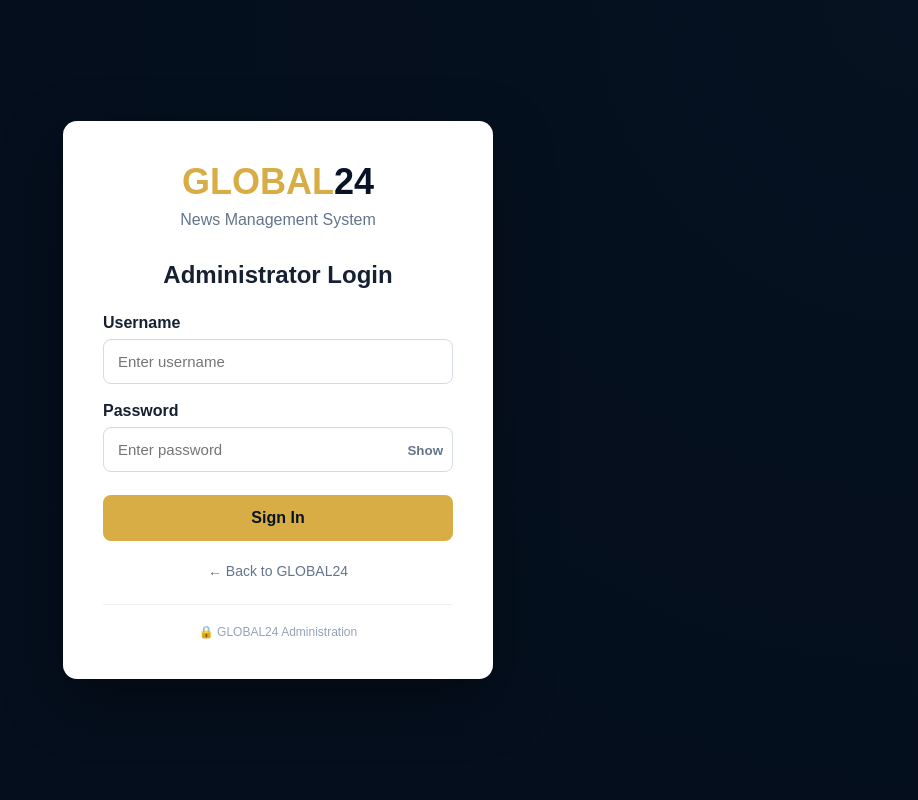
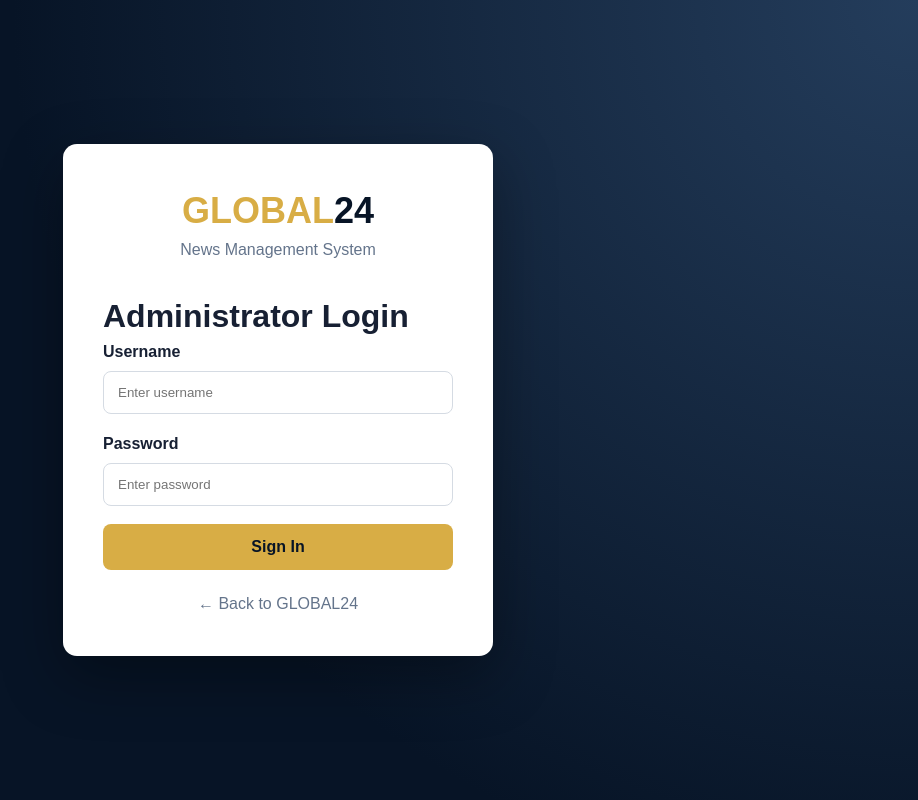
Before and after one commit to negashnatty0-sudo/GLOBAL24_newsroom-1-, a Flask app: page /login in a window 1280 px wide. Shown: the whole page, without its empty margins (362-1280 px from the left). Run offline with Flask 3, Linux system fonts and the light colour scheme.

Commit message:
Update login.html

```diff
--- a/templates/login.html
+++ b/templates/login.html
@@ -6,232 +6,50 @@
 
     <title>GLOBAL24 — Admin Login</title>
 
-    <style>
-        * {
-            box-sizing: border-box;
-            margin: 0;
-            padding: 0;
-        }
-
-        body {
-            min-height: 100vh;
-            font-family: Arial, Helvetica, sans-serif;
-            background:
-                linear-gradient(
-                    rgba(4, 14, 28, .92),
-                    rgba(4, 14, 28, .92)
-                ),
-                radial-gradient(
-                    circle at top right,
-                    #243d5c,
-                    #071426 60%
-                );
-
-            display: flex;
-            align-items: center;
-            justify-content: center;
-            padding: 20px;
-        }
-
-        .login-box {
-            width: 100%;
-            max-width: 430px;
-            background: white;
-            border-radius: 14px;
-            padding: 40px;
-            box-shadow: 0 20px 60px rgba(0,0,0,.35);
-        }
-
-        .logo {
-            text-align: center;
-            font-size: 36px;
-            font-weight: 900;
-            color: #d8ad45;
-            margin-bottom: 8px;
-        }
-
-        .logo span {
-            color: #071426;
-        }
-
-        .subtitle {
-            text-align: center;
-            color: #64748b;
-            margin-bottom: 32px;
-        }
-
-        h1 {
-            text-align: center;
-            color: #172033;
-            font-size: 24px;
-            margin-bottom: 25px;
-        }
-
-        .field {
-            margin-bottom: 18px;
-        }
-
-        label {
-            display: block;
-            font-weight: 700;
-            margin-bottom: 7px;
-            color: #172033;
-        }
-
-        input {
-            width: 100%;
-            padding: 13px 14px;
-            border: 1px solid #d5dbe3;
-            border-radius: 8px;
-            font-size: 15px;
-            outline: none;
-        }
-
-        input:focus {
-            border-color: #d8ad45;
-            box-shadow: 0 0 0 3px rgba(216,173,69,.15);
-        }
-
-        .password-wrapper {
-            position: relative;
-        }
-
-        .password-wrapper input {
-            padding-right: 75px;
-        }
-
-        .show-password {
-            position: absolute;
-            right: 10px;
-            top: 50%;
-            transform: translateY(-50%);
-            border: none;
-            background: transparent;
-            color: #64748b;
-            cursor: pointer;
-            font-weight: 700;
-        }
-
-        .login-button {
-            width: 100%;
-            padding: 14px;
-            margin-top: 5px;
-            border: none;
-            border-radius: 8px;
-            background: #d8ad45;
-            color: #071426;
-            font-size: 16px;
-            font-weight: 800;
-            cursor: pointer;
-        }
-
-        .login-button:hover {
-            background: #c69d38;
-        }
-
-        .error {
-            display: none;
-            margin-top: 15px;
-            padding: 12px;
-            border-radius: 7px;
-            background: #fee2e2;
-            color: #991b1b;
-            font-size: 14px;
-        }
-
-        .back {
-            display: block;
-            text-align: center;
-            margin-top: 22px;
-            color: #64748b;
-            text-decoration: none;
-            font-size: 14px;
-        }
-
-        .back:hover {
-            color: #a07820;
-        }
-
-        .security {
-            text-align: center;
-            margin-top: 25px;
-            padding-top: 20px;
-            border-top: 1px solid #edf0f3;
-            color: #94a3b8;
-            font-size: 12px;
-        }
-
-        @media (max-width: 500px) {
-            .login-box {
-                padding: 30px 22px;
-            }
-        }
-    </style>
+    <link rel="stylesheet" href="{{ url_for('static', filename='style.css') }}">
 </head>
 
-<body>
+<body class="login-page">
 
     <div class="login-box">
 
-        <div class="logo">
+        <div class="login-logo">
             GLOBAL<span>24</span>
         </div>
 
-        <p class="subtitle">
+        <p class="login-subtitle">
             News Management System
         </p>
 
-        <h1>
-            Administrator Login
-        </h1>
+        <h1>Administrator Login</h1>
 
         <form id="loginForm">
 
-            <div class="field">
-
-                <label for="username">
-                    Username
-                </label>
+            <div class="form-group">
+                <label for="username">Username</label>
 
                 <input
                     type="text"
                     id="username"
+                    name="username"
                     placeholder="Enter username"
                     autocomplete="username"
                     required
                 >
-
             </div>
 
-
-            <div class="field">
-
-                <label for="password">
-                    Password
-                </label>
-
-                <div class="password-wrapper">
+            <div class="form-group">
+                <label for="password">Password</label>
 
                 <input
                     type="password"
                     id="password"
+                    name="password"
                     placeholder="Enter password"
                     autocomplete="current-password"
                     required
                 >
-
-                    <button
-                        type="button"
-                        class="show-password"
-                        onclick="togglePassword()"
-                    >
-                        Show
-                    </button>
-
             </div>
-
-            </div>
-
 
             <button
                 type="submit"
@@ -240,55 +58,39 @@
                 Sign In
             </button>
 
-
-            <div
-                class="error"
-                id="errorMessage"
-            >
-                Incorrect username or password.
-            </div>
-
         </form>
 
+        <p
+            id="errorMessage"
+            style="
+                display:none;
+                margin-top:15px;
+                color:#991b1b;
+                text-align:center;
+            "
+        ></p>
 
         <a
-            href="index.html"
-            class="back"
+            href="/"
+            style="
+                display:block;
+                text-align:center;
+                margin-top:22px;
+                color:#64748b;
+                text-decoration:none;
+            "
         >
             ← Back to GLOBAL24
         </a>
-
-
-        <div class="security">
-            🔒 GLOBAL24 Administration
-        </div>
 
     </div>
 
 
 <script>
 
-    /*
-        DEMO LOGIN ONLY
-
-        Username:
-        admin
-
-        Password:
-        change-me
-
-        IMPORTANT:
-        Do not use client-side credentials
-        for a real production website.
-    */
-
-    const DEMO_USERNAME = "admin";
-    const DEMO_PASSWORD = "change-me";
-
-
 document
     .getElementById("loginForm")
-        .addEventListener("submit", function(event) {
+    .addEventListener("submit", async function(event) {
 
         event.preventDefault();
 
@@ -298,58 +100,56 @@
         const password =
             document.getElementById("password").value;
 
+        const errorMessage =
+            document.getElementById("errorMessage");
 
-            if (
-                username === DEMO_USERNAME &&
-                password === DEMO_PASSWORD
-            ) {
+        errorMessage.style.display = "none";
 
-                sessionStorage.setItem(
-                    "global24_admin_logged_in",
-                    "true"
+        try {
+
+            const response = await fetch(
+                "/api/login",
+                {
+                    method: "POST",
+
+                    headers: {
+                        "Content-Type": "application/json"
+                    },
+
+                    body: JSON.stringify({
+                        username: username,
+                        password: password
+                    })
+                }
             );
 
-                window.location.href =
-                    "admin.html";
+            const data =
+                await response.json();
+
+            if (data.success) {
+
+                window.location.href = "/admin";
 
             } else {
 
-                const error =
-                    document.getElementById("errorMessage");
+                errorMessage.textContent =
+                    data.error ||
+                    "Invalid username or password.";
 
-                error.style.display = "block";
+                errorMessage.style.display =
+                    "block";
+            }
 
-                setTimeout(() => {
-                    error.style.display = "none";
-                }, 3000);
+        } catch (error) {
 
+            errorMessage.textContent =
+                "Unable to connect to the server.";
+
+            errorMessage.style.display =
+                "block";
         }
 
     });
-
-
-    function togglePassword() {
-
-        const password =
-            document.getElementById("password");
-
-        const button =
-            document.querySelector(".show-password");
-
-
-        if (password.type === "password") {
-
-            password.type = "text";
-            button.textContent = "Hide";
-
-        } else {
-
-            password.type = "password";
-            button.textContent = "Show";
-
-        }
-
-    }
 
 </script>
 
```
Lines whose indentation alone changed are shown as unchanged.
